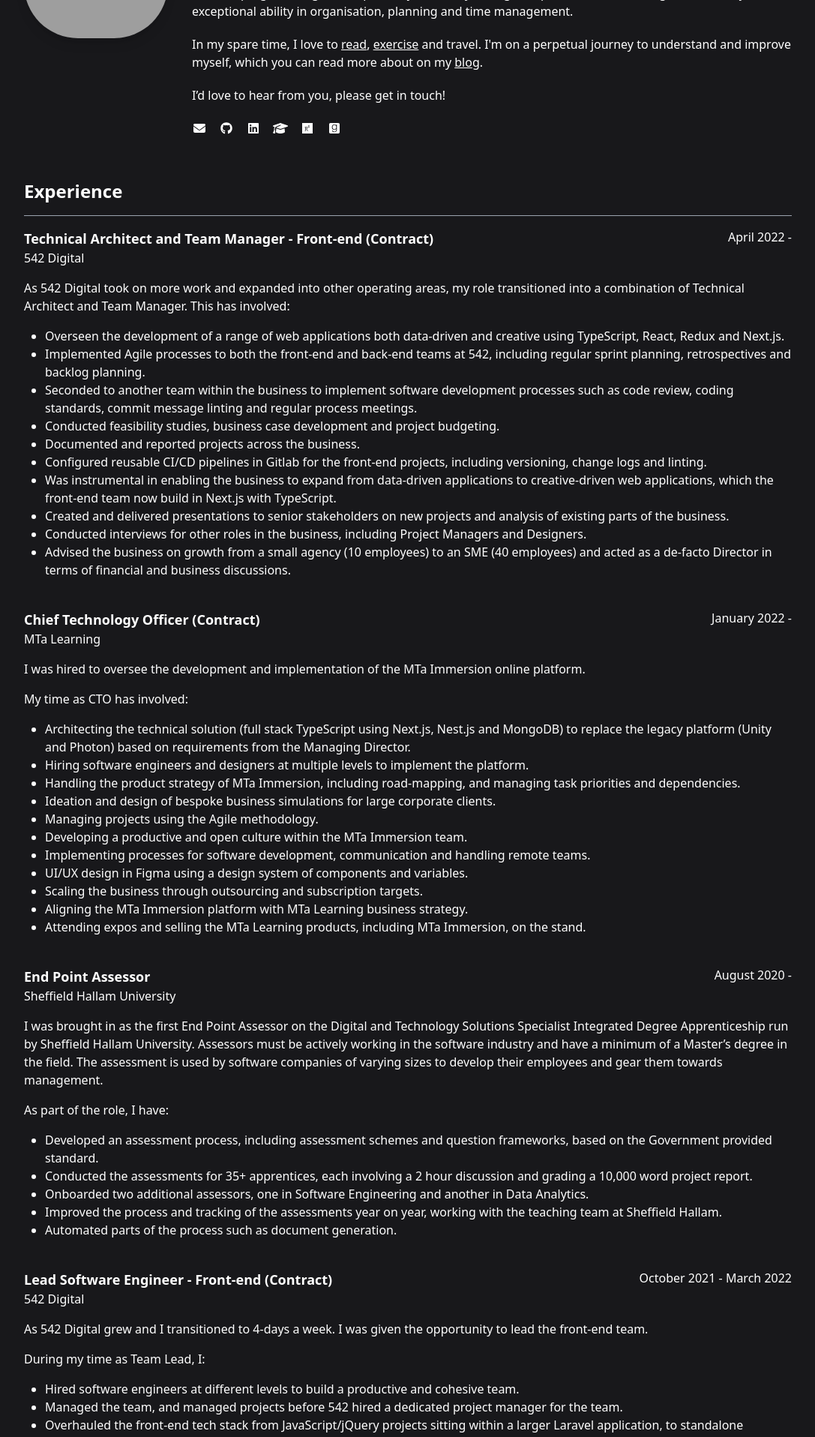
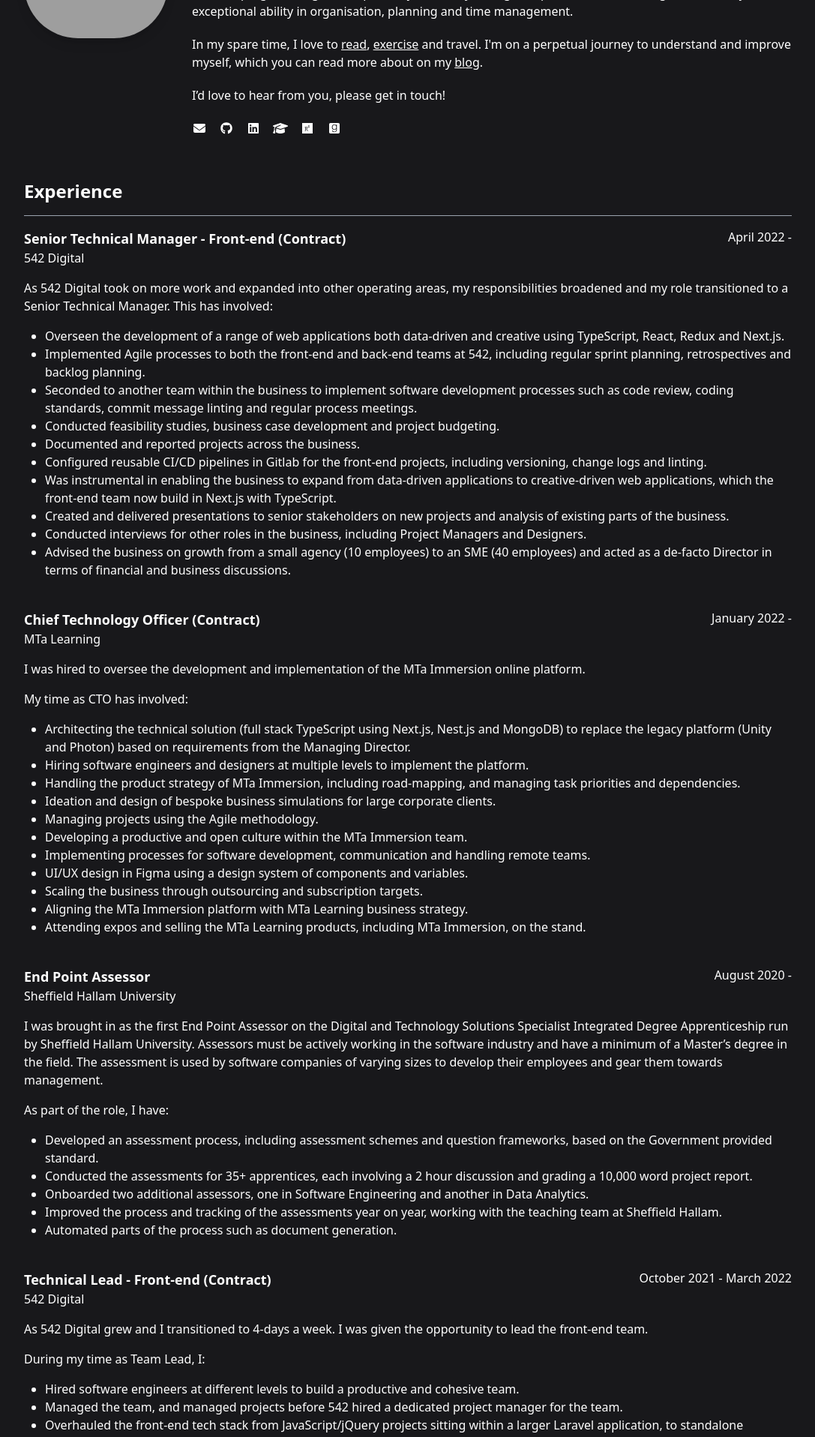
Before and after one commit to simonrose121/simon-rose.co.uk, a Next.js app: page / in a window 1280 px wide. Shown: the part 337-2253 px from the top of the page at 75% size, without its empty margins (96-1183 px from the left). Built offline with nearby package versions, Linux system fonts and the light colour scheme; grey boxes are pictures that could not be loaded.

Commit message:
refactor: updated 542 job title

```diff
--- a/content/experience.ts
+++ b/content/experience.ts
@@ -9,12 +9,12 @@
 
 export const experiences: Array<PositionType> = [
 	{
-		title: 'Technical Architect and Team Manager - Front-end (Contract)',
+		title: 'Senior Technical Manager - Front-end (Contract)',
 		place: '542 Digital',
 		placeUrl: 'https://542.digital/',
 		dates: 'April 2022 -',
 		description: `
-As 542 Digital took on more work and expanded into other operating areas, my role transitioned into a combination of Technical Architect and Team Manager. This has involved:
+As 542 Digital took on more work and expanded into other operating areas, my responsibilities broadened and my role transitioned to a Senior Technical Manager. This has involved:
 - Overseen the development of a range of web applications both data-driven and creative using TypeScript, React, Redux and Next.js.
 - Implemented Agile processes to both the front-end and back-end teams at 542, including regular sprint planning, retrospectives and backlog planning.
 - Seconded to another team within the business to implement software development processes such as code review, coding standards, commit message linting and regular process meetings.
@@ -68,7 +68,7 @@
 		`,
 	},
 	{
-		title: 'Lead Software Engineer - Front-end (Contract)',
+		title: 'Technical Lead - Front-end (Contract)',
 		place: '542 Digital',
 		placeUrl: 'https://542.digital/',
 		dates: 'October 2021 - March 2022',
```
